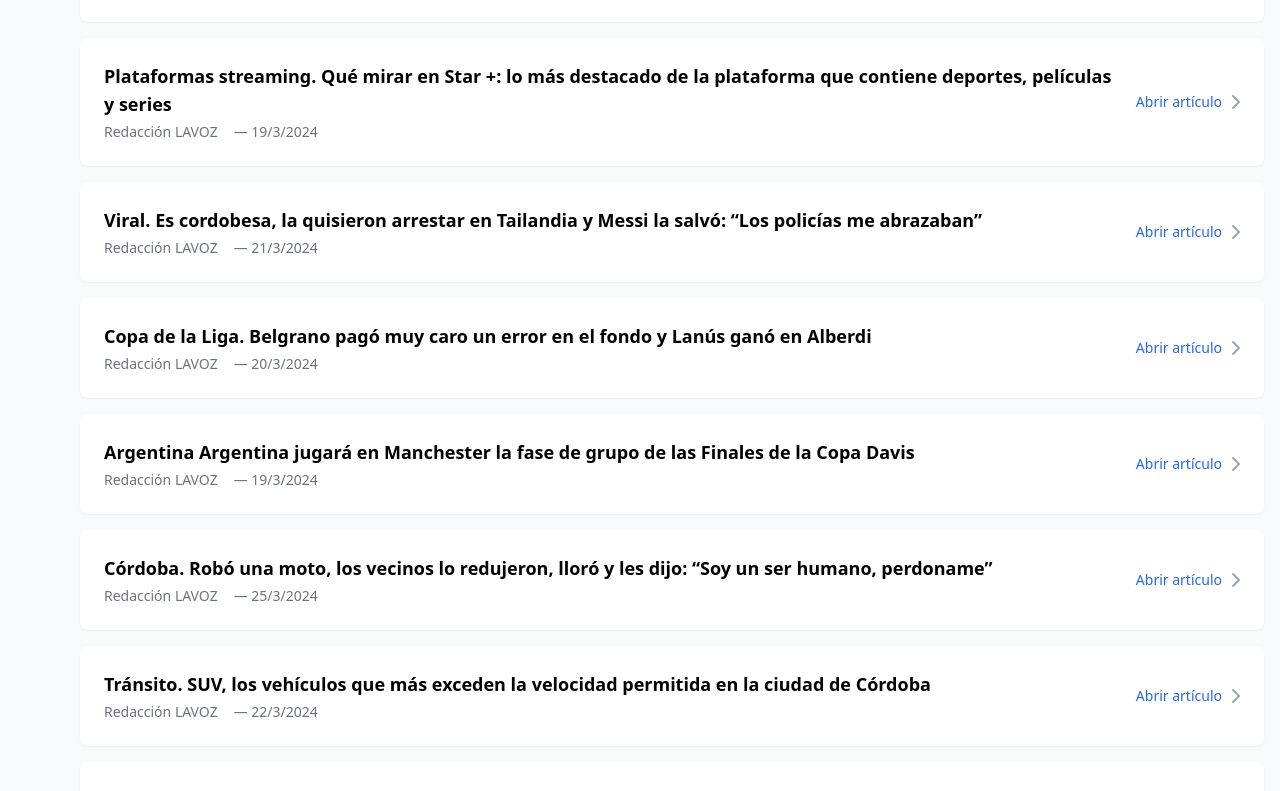
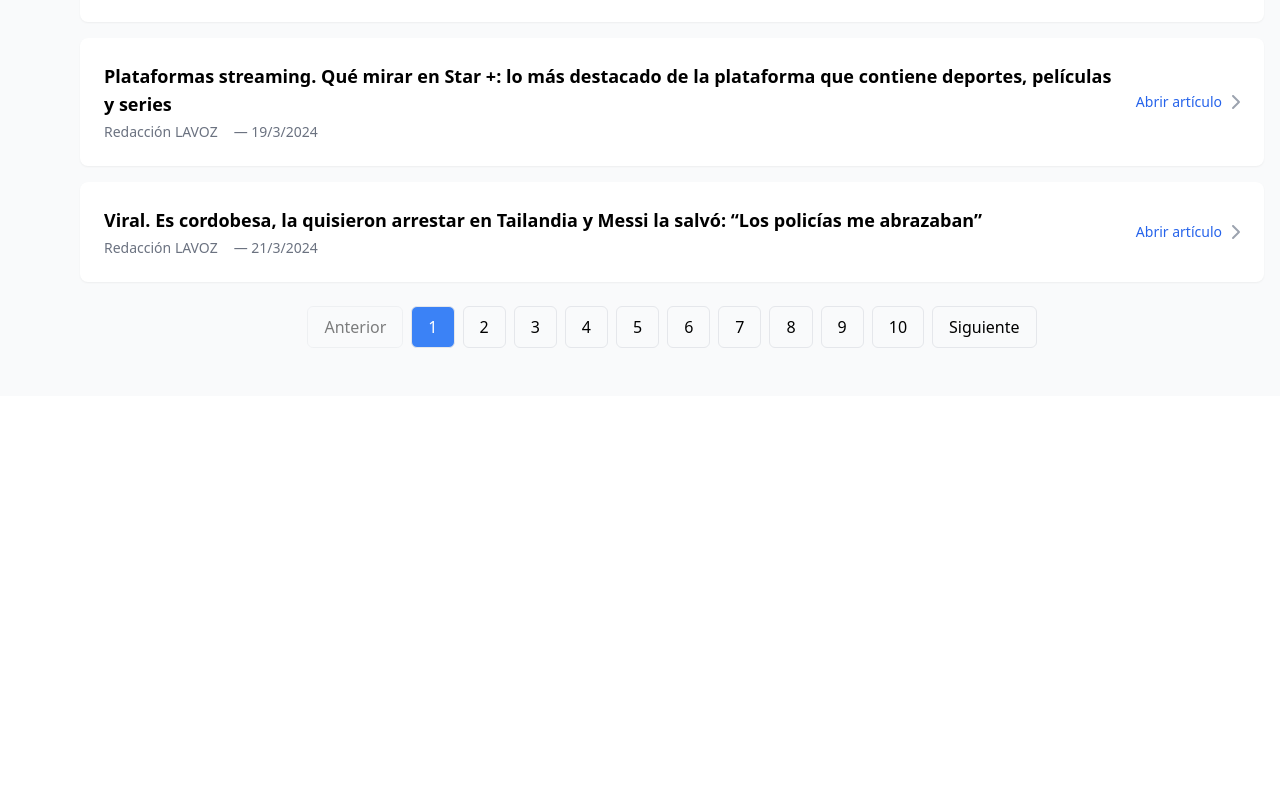
Before and after one commit to rusosnith/news-viewer, a React (Vite) app: page / in a window 1280 px wide. Shown: the part 1342-2133 px from the top of the page. After the commit the page ends 1738 px from the top, so only its background shows below. Built offline with nearby package versions, Linux system fonts and the light colour scheme.

Commit message:
agregamos paginado a la home

```diff
--- a/src/pages/Home.tsx
+++ b/src/pages/Home.tsx
@@ -1,4 +1,4 @@
-import React from 'react';
+import React, { useState } from 'react';
 import MetricsCard from '../components/MetricsCard';
 import ArticleList from '../components/ArticleList';
 import AdjectivesMetrics from '../components/AdjectivesMetrics';
@@ -8,9 +8,22 @@ import { mockEntityMetrics } from '../data/mockData';
 import { calculateMetrics } from '../components/articleAnalytics';
 import loadArticles from '../components/articleLoader';
 
+const ARTICLES_PER_PAGE = 10;
+
 const Home: React.FC = () => {
   const articles = loadArticles();
   const metrics = calculateMetrics(articles);
+  const [currentPage, setCurrentPage] = useState(1);
+
+  // Calcular el total de páginas
+  const totalPages = Math.ceil(articles.length / ARTICLES_PER_PAGE);
+
+  // Obtener los artículos de la página actual
+  const getCurrentPageArticles = () => {
+    const startIndex = (currentPage - 1) * ARTICLES_PER_PAGE;
+    const endIndex = startIndex + ARTICLES_PER_PAGE;
+    return articles.slice(startIndex, endIndex);
+  };
 
   return (
     <div className="min-h-screen bg-gray-50 pt-24 pb-12 px-4">
@@ -43,7 +56,44 @@ const Home: React.FC = () => {
 
         <div className="mt-8 md:mt-12">
           <h2 className="text-xl font-semibold mb-4">Notas</h2>
-          <ArticleList articles={articles} />
+          <ArticleList articles={getCurrentPageArticles()} />
+
+          {/* Paginación */}
+          {totalPages > 1 && (
+            <div className="mt-6 flex justify-center gap-2">
+              <button
+                onClick={() => setCurrentPage(prev => Math.max(prev - 1, 1))}
+                disabled={currentPage === 1}
+                className="px-4 py-2 border rounded-md disabled:opacity-50 disabled:cursor-not-allowed hover:bg-gray-50"
+              >
+                Anterior
+              </button>
+
+              <div className="flex items-center gap-2">
+                {Array.from({ length: totalPages }, (_, i) => i + 1).map(page => (
+                  <button
+                    key={page}
+                    onClick={() => setCurrentPage(page)}
+                    className={`px-4 py-2 border rounded-md ${
+                      currentPage === page
+                        ? 'bg-blue-500 text-white'
+                        : 'hover:bg-gray-50'
+                    }`}
+                  >
+                    {page}
+                  </button>
+                ))}
+              </div>
+
+              <button
+                onClick={() => setCurrentPage(prev => Math.min(prev + 1, totalPages))}
+                disabled={currentPage === totalPages}
+                className="px-4 py-2 border rounded-md disabled:opacity-50 disabled:cursor-not-allowed hover:bg-gray-50"
+              >
+                Siguiente
+              </button>
+            </div>
+          )}
         </div>
       </div>
     </div>
```
